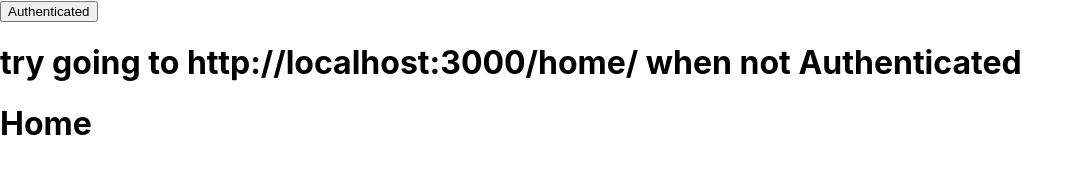
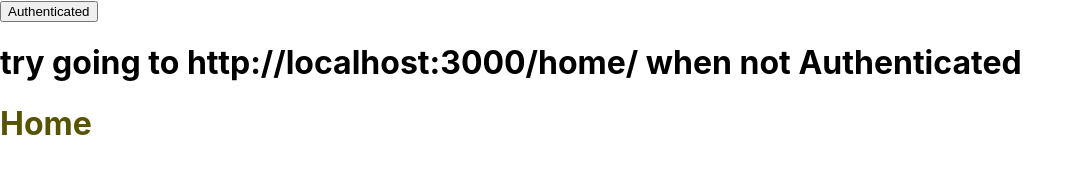
Before and after one commit to Anshul-Sangrame/Second-hand-E-commerce, a React (Create React App) app in the folder frontend/: page /home in a window 1280 px wide. Shown: the top 194 px of the page, without its empty margins (0-1083 px from the left). Built offline with nearby package versions, Linux system fonts and the light colour scheme; sample sign-in values are in the browser's storage.

Commit message:
added component folder

```diff
--- a/frontend/src/App.js
+++ b/frontend/src/App.js
@@ -1,12 +1,13 @@
 import { Fragment, useState } from 'react';
 import './App.css';
-import { Link, Route, Routes } from 'react-router-dom';
+import {  Route, Routes } from 'react-router-dom';
 import { Auth } from './Authentication/Auth';
+import Home from './Components/home';
 
 function App() {
   const getDeafaultValue = () => {
     var item = localStorage.getItem('IsAuth');
-    if (item == 'true') return true;
+    if (item === 'true') return true;
     return false;
   }
   const [IsAuth,setIsAuth] = useState(getDeafaultValue())
@@ -30,7 +31,7 @@ function App() {
       {/* Private routes */}
       <Auth isAuth={IsAuth}>
         <Routes>
-          <Route path='home' element={<h1>Home</h1>} />
+          <Route path='home' element={<Home />} />
         </Routes>
       </Auth>
     </Fragment>
--- a/frontend/src/Authentication/Auth.js
+++ b/frontend/src/Authentication/Auth.js
@@ -1,4 +1,4 @@
-import { createContext,useContext,useEffect } from "react";
+import { createContext,useContext } from "react";
 import { Navigate } from "react-router-dom";
 
 const AuthToolsContext = createContext(null)
--- /dev/null
+++ b/frontend/src/Components/Style/home.css
@@ -0,0 +1,29 @@
+
+.home h1 {
+    color: red;
+    animation-duration: 5s;
+    animation-name: login-color-change;
+    animation-iteration-count: infinite;
+}
+
+@keyframes login-color-change {
+    from {
+        color: red;
+    }
+
+    25% {
+        color: green;
+    }
+
+    50% {
+        color: blue;
+    }
+
+    75% {
+        color: green;
+    }
+
+    to {
+        color: red;
+    }
+}
--- /dev/null
+++ b/frontend/src/Components/home.jsx
@@ -0,0 +1,10 @@
+import './Style/home.css'
+
+export default function Home()
+{
+    return (
+        <div className="home">
+            <h1>Home</h1>
+        </div>
+    )
+}
```
